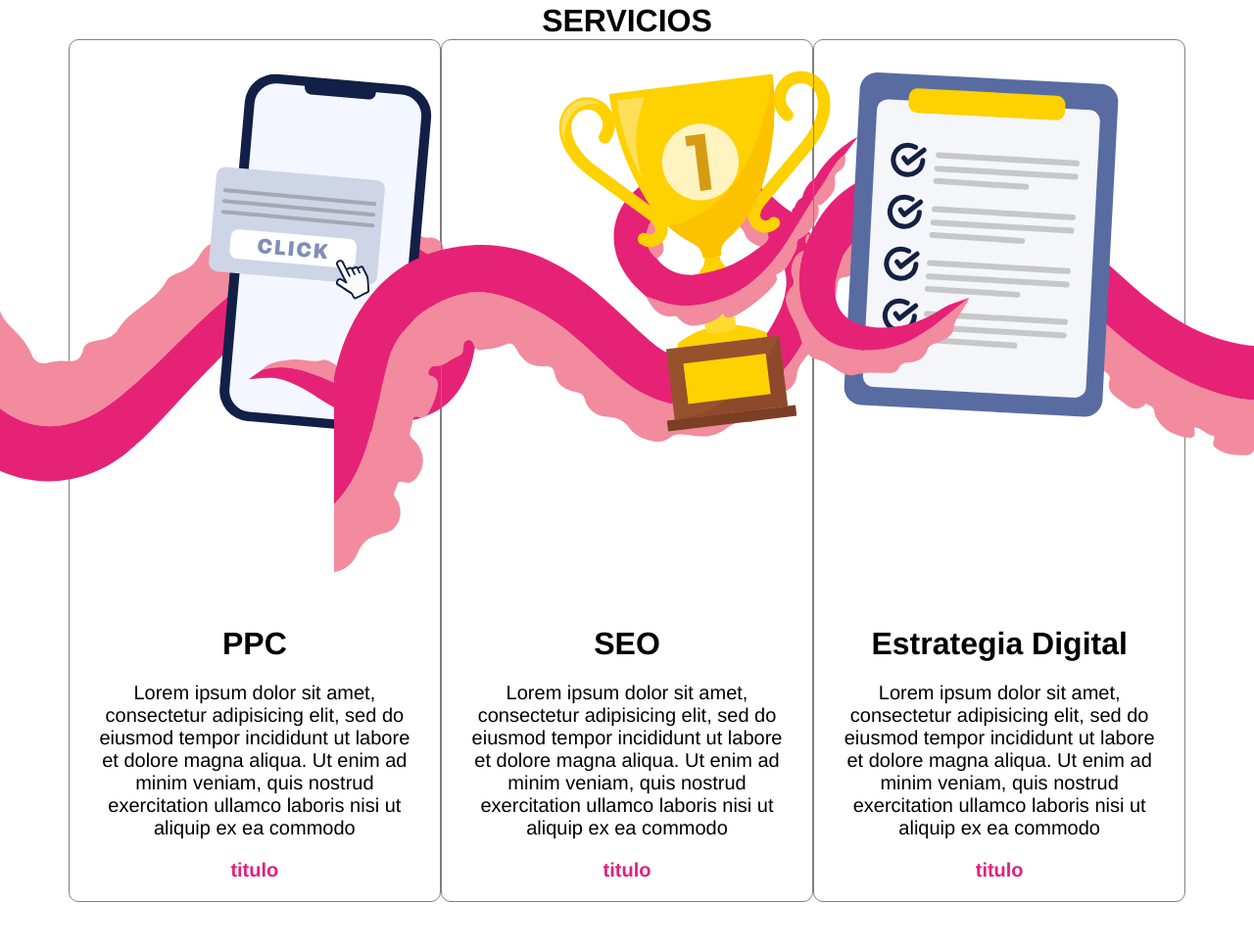
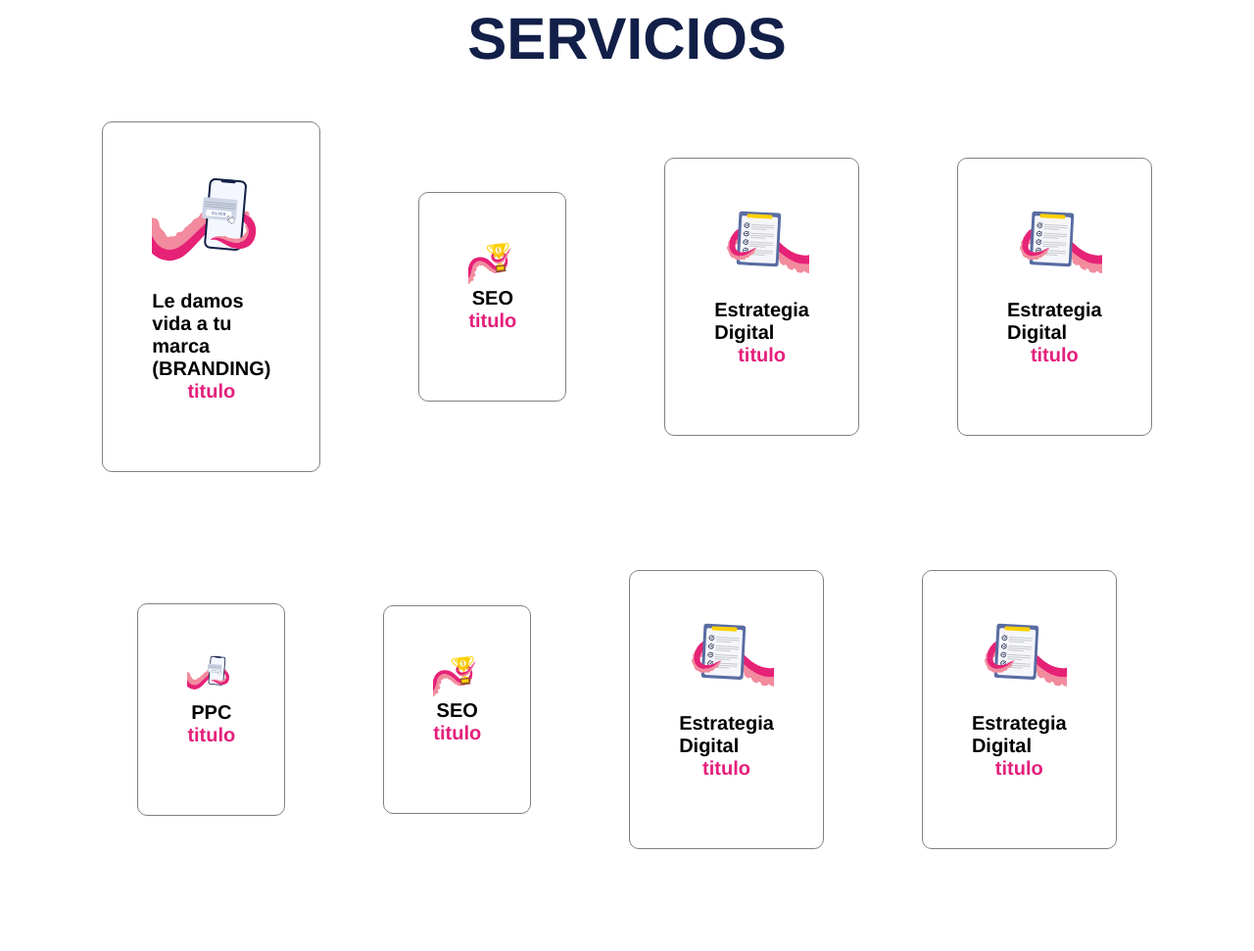
Before and after one commit to jos0034/pagliz, a plain HTML site: page index.html in a window 1280 px wide. Shown: the part 869-1840 px from the top of the page at 98% size. Drawn offline with Linux system fonts and the light colour scheme.

Commit message:
Add files via upload

```diff
--- a/index.html
+++ b/index.html
@@ -35,7 +35,9 @@
 
         }
         .contenedor-nav > .logo > img {
-            width: 50%;
+            /*width: 50%;*/
+			width: 331px;
+			height: 74px;
 
         }
         .contenedor-nav > .nav {
@@ -83,8 +85,18 @@
 
 
         }
+		.contenedor-header > .header-text > h1 {
+			font-size: 60px;
+			/*border: 1px solid red;*/
+			margin-left: 100px;
+		}
+		.contenedor-header > .header-text > p {
+			/*border: 1px solid red;*/
+			width: 50%;
+			margin-top: 25px;
+		}
         .contenedor-header > .header-text > a {
-            width: 50%;
+
             display: flex;
             align-items: center;
             justify-content: center;
@@ -92,13 +104,14 @@
             flex-direction: column;
             background: #E4207B;
             text-transform: uppercase;
-            padding: 20px;
+            padding: 20px 30px 20px 30px;
             border-radius: 30px;
             color: white;
             font-size: bold;
             font-weight: 800;
             text-decoration: none;
             font-family: "Helvetica", Sans-serif;
+			margin-top: 25px;
         }
         .contenedor-header > .header-img{
             width: 50%;
@@ -150,12 +163,17 @@
             align-items: center;
             justify-content: center;
         }
+		.contenedor-body > .body-titulo > h1 {
+			color: #121F48;
+			font-size: 60px;
+			font-weight: 800;
+		}
         /*end body*/
 
         /*secciones*/
 
         .contenedor-secciones {
-        	width: 90%;
+        	width: 80%;
         	display: flex;
         	align-items: center;
         	justify-content: center;
@@ -163,26 +181,31 @@
 
         }
         .contenedor-secciones > .secciones-1 {
-        	width: 33%;
+        	width: 25%;
         	display: flex;
         	align-items: center;
         	justify-content: center;
         	flex-direction: column;
         	border: 1px solid grey;
         	border-radius: 10px;
+			margin: 50px;
+			padding: 50px;
 
 
         }
         .contenedor-secciones > .secciones-1 > img {
-        	/*width: 100%;*/
-			width: 598px;
-			height: 598px;
+        	width: 100%;
+			/*width: 598px;
+			height: 598px;*/
+        }
+		.contenedor-secciones > .secciones-1 > h1 {
+        	font-size: 20px;
         }
         .contenedor-secciones > .secciones-1 > p {
         	padding: 20px;
         	text-align: center;
         	font-size: 20px;
-        	font-weight: 600px;
+        	font-weight: 600;
         }
         .contenedor-secciones > .secciones-1 > a {
         	color: #e41f7b;
@@ -192,25 +215,30 @@
         	font-weight: 800;
         }
         .contenedor-secciones > .secciones-2 {
-        	width: 33%;
+        	width: 25%;
         	display: flex;
         	align-items: center;
         	justify-content: center;
         	flex-direction: column;
         	border: 1px solid grey;
         	border-radius: 10px;
+			margin: 50px;
+			padding: 50px;
 
         }
         .contenedor-secciones > .secciones-2 > img {
-        	/*width: 100%;*/
-			width: 598px;
-			height: 598px;
+        	width: 100%;
+			/*width: 598px;
+			height: 598px;*/
+        }
+		.contenedor-secciones > .secciones-2 > h1 {
+        	font-size: 20px;
         }
         .contenedor-secciones > .secciones-2 > p {
         	padding: 20px;
         	text-align: center;
         	font-size: 20px;
-        	font-weight: 600px;
+        	font-weight: 600;
         }
         .contenedor-secciones > .secciones-2 > a {
         	color: #e41f7b;
@@ -220,19 +248,24 @@
         	font-weight: 800;
         }
         .contenedor-secciones > .secciones-3 {
-        	width: 33%;
+        	width: 25%;
         	display: flex;
         	align-items: center;
         	justify-content: center;
         	flex-direction: column;
         	border: 1px solid grey;
         	border-radius: 10px;
+			margin: 50px;
+			padding: 50px;
 
         }
         .contenedor-secciones > .secciones-3 > img {
-        	/*width: 100%;*/
-			width: 598px;
-			height: 598px;
+        	width: 100%;
+			/*width: 598px;
+			height: 598px;*/
+        }
+		.contenedor-secciones > .secciones-3 > h1 {
+        	font-size: 20px;
         }
         .contenedor-secciones > .secciones-3 > p {
         	padding: 20px;
@@ -241,6 +274,39 @@
         	font-weight: 600px;
         }
         .contenedor-secciones > .secciones-3 > a {
+        	color: #e41f7b;
+        	text-decoration: none;
+        	font-size: 20px;
+        	padding-bottom: 20px;
+        	font-weight: 800;
+        }
+		.contenedor-secciones > .secciones-4 {
+        	width: 25%;
+        	display: flex;
+        	align-items: center;
+        	justify-content: center;
+        	flex-direction: column;
+        	border: 1px solid grey;
+        	border-radius: 10px;
+			margin: 50px;
+			padding: 50px;
+
+        }
+        .contenedor-secciones > .secciones-4 > img {
+        	width: 100%;
+			/*width: 598px;
+			height: 598px;*/
+        }
+		.contenedor-secciones > .secciones-4 > h1 {
+        	font-size: 20px;
+        }
+        .contenedor-secciones > .secciones-4 > p {
+        	padding: 20px;
+        	text-align: center;
+        	font-size: 20px;
+        	font-weight: 600px;
+        }
+        .contenedor-secciones > .secciones-4 > a {
         	color: #e41f7b;
         	text-decoration: none;
         	font-size: 20px;
@@ -339,13 +405,13 @@
 		<div class="secciones-1">
 			<img src="seccion-1.svg">
 			<h1>
-				PPC
+				Le damos vida a tu marca (BRANDING)
 			</h1>
-			<p>
+			<!--<p>
 				Lorem ipsum dolor sit amet, consectetur adipisicing elit, sed do eiusmod
 				tempor incididunt ut labore et dolore magna aliqua. Ut enim ad minim veniam,
 				quis nostrud exercitation ullamco laboris nisi ut aliquip ex ea commodo
-			</p>
+			</p>-->
 			<a href="">titulo</a>
 		</div>
 		<div class="secciones-2">
@@ -353,11 +419,11 @@
 			<h1>
 				SEO
 			</h1>
-			<p>
+			<!--<p>
 				Lorem ipsum dolor sit amet, consectetur adipisicing elit, sed do eiusmod
 				tempor incididunt ut labore et dolore magna aliqua. Ut enim ad minim veniam,
 				quis nostrud exercitation ullamco laboris nisi ut aliquip ex ea commodo
-			</p>
+			</p>-->
 			<a href="">titulo</a>
 		</div>
 		<div class="secciones-3">
@@ -365,13 +431,78 @@
 			<h1>
 				Estrategia Digital
 			</h1>
-			<p>
+			<!--<p>
 				Lorem ipsum dolor sit amet, consectetur adipisicing elit, sed do eiusmod
 				tempor incididunt ut labore et dolore magna aliqua. Ut enim ad minim veniam,
 				quis nostrud exercitation ullamco laboris nisi ut aliquip ex ea commodo
-			</p>
+			</p>-->
 			<a href="">titulo</a>
 		</div>
+		<div class="secciones-4">
+			<img src="seccion-3.svg">
+			<h1>
+				Estrategia Digital
+			</h1>
+			<!--<p>
+				Lorem ipsum dolor sit amet, consectetur adipisicing elit, sed do eiusmod
+				tempor incididunt ut labore et dolore magna aliqua. Ut enim ad minim veniam,
+				quis nostrud exercitation ullamco laboris nisi ut aliquip ex ea commodo
+			</p>-->
+			<a href="">titulo</a>
+		</div>
+
+	</div>
+
+	<div class="contenedor-secciones">
+		<div class="secciones-1">
+			<img src="seccion-1.svg">
+			<h1>
+				PPC
+			</h1>
+			<!--<p>
+				Lorem ipsum dolor sit amet, consectetur adipisicing elit, sed do eiusmod
+				tempor incididunt ut labore et dolore magna aliqua. Ut enim ad minim veniam,
+				quis nostrud exercitation ullamco laboris nisi ut aliquip ex ea commodo
+			</p>-->
+			<a href="">titulo</a>
+		</div>
+		<div class="secciones-2">
+			<img src="seccion-2.svg">
+			<h1>
+				SEO
+			</h1>
+			<!--<p>
+				Lorem ipsum dolor sit amet, consectetur adipisicing elit, sed do eiusmod
+				tempor incididunt ut labore et dolore magna aliqua. Ut enim ad minim veniam,
+				quis nostrud exercitation ullamco laboris nisi ut aliquip ex ea commodo
+			</p>-->
+			<a href="">titulo</a>
+		</div>
+		<div class="secciones-3">
+			<img src="seccion-3.svg">
+			<h1>
+				Estrategia Digital
+			</h1>
+			<!--<p>
+				Lorem ipsum dolor sit amet, consectetur adipisicing elit, sed do eiusmod
+				tempor incididunt ut labore et dolore magna aliqua. Ut enim ad minim veniam,
+				quis nostrud exercitation ullamco laboris nisi ut aliquip ex ea commodo
+			</p>-->
+			<a href="">titulo</a>
+		</div>
+		<div class="secciones-4">
+			<img src="seccion-3.svg">
+			<h1>
+				Estrategia Digital
+			</h1>
+			<!--<p>
+				Lorem ipsum dolor sit amet, consectetur adipisicing elit, sed do eiusmod
+				tempor incididunt ut labore et dolore magna aliqua. Ut enim ad minim veniam,
+				quis nostrud exercitation ullamco laboris nisi ut aliquip ex ea commodo
+			</p>-->
+			<a href="">titulo</a>
+		</div>
+
 	</div>
 
 	<div class="contenedor-header">
```
